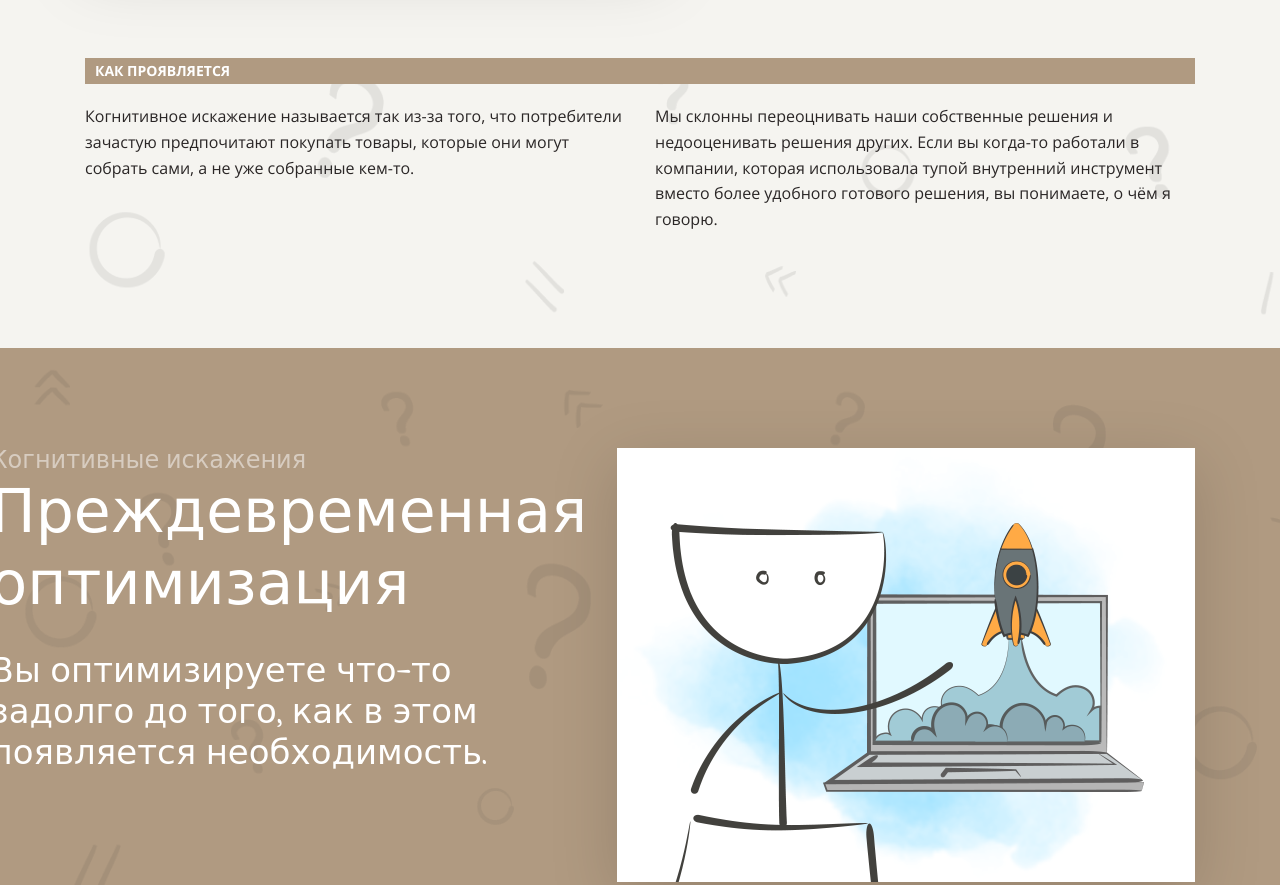
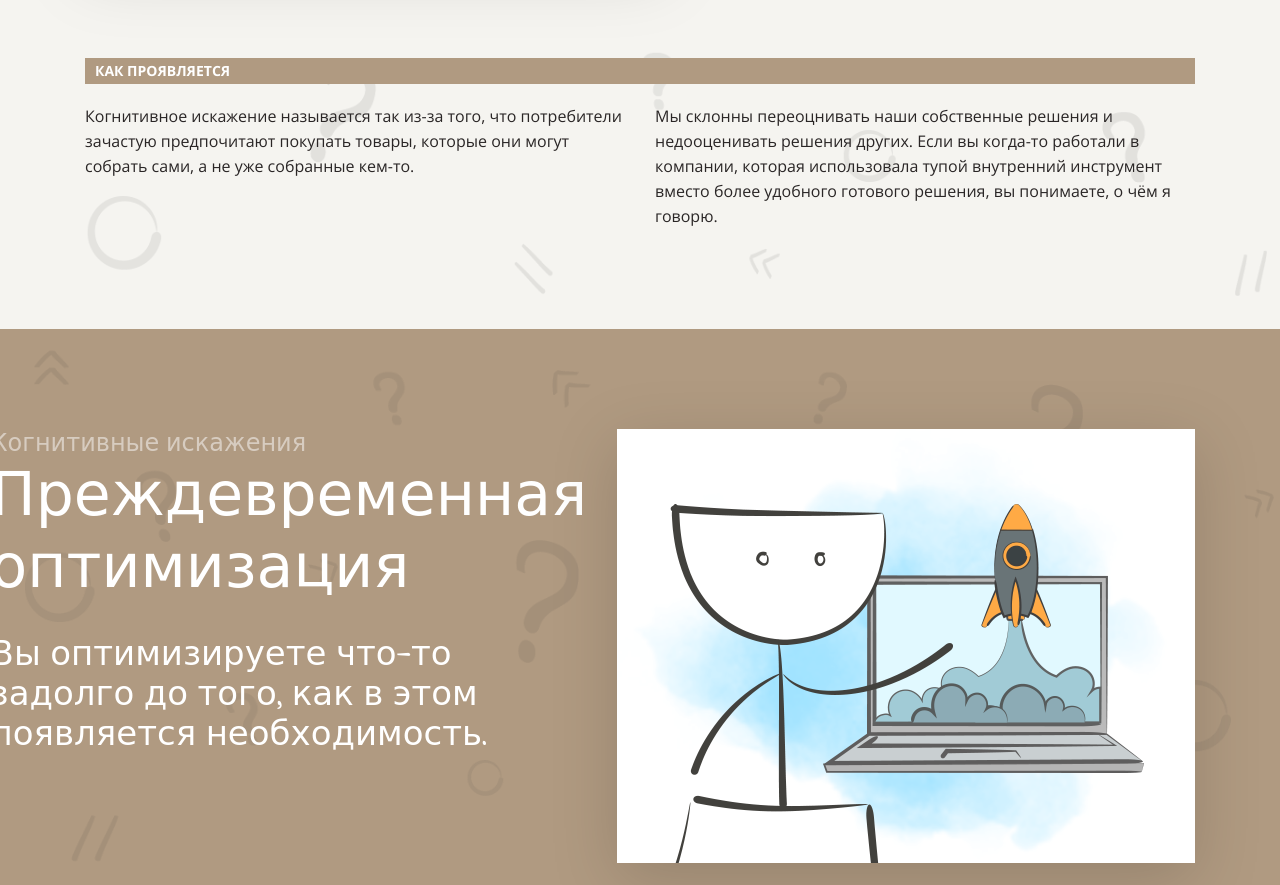
Before and after one commit to OksanaKulakova/layout-designer-project-58, a website: page src/index.html in a window 1280 px wide. Shown: the part 3288-4173 px from the top of the page. Drawn offline with Linux system fonts and the light colour scheme; files whose address does not match are found by name.

Commit message:
Правки типографики

```diff
--- a/src/styles/style.css
+++ b/src/styles/style.css
@@ -279,7 +279,11 @@ header {
 }
 
 .section-title .tag {
+  font-weight: 400;
   font-size: 24px;
+  line-height: 29px;
+  letter-spacing: 0;
+
   color: var(--color-semi-transparent-dark);
 }
 
@@ -288,8 +292,11 @@ header {
 }
 
 .section-title p {
+  font-weight: 400;
   font-size: 34px;
-  line-height: var(--line-height-heading);
+  line-height: 40px;
+  letter-spacing: 0;
+
   margin: 0;
 }
 
@@ -303,9 +310,11 @@ header {
   padding: 5px 10px;
 
   font-family: var(--font-main);
+
+  font-weight: 700;
   font-size: 14px;
-  font-weight: bold;
   line-height: 16px;
+  vertical-align: middle;
   text-transform: uppercase;
 }
 
@@ -316,7 +325,8 @@ header {
 
 .secton-text p {
   flex: 1;
-  margin-top: 0;
+  margin: 0;
+  line-height: 25px;
 }
 
 .subscription-section {
```
